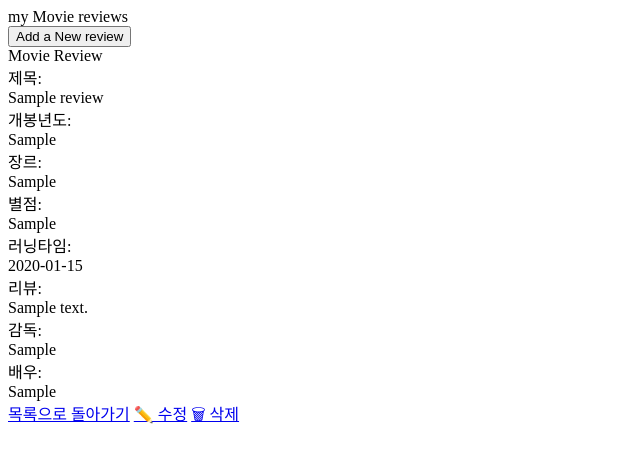
After one commit to Pirogramming-23/Kim-Jieun, a Django app: page /posts/1/ in a window 1280 px wide. The commit adds this page. Shown: the top 463 px of the page, without its empty margins (0-640 px from the left). Run offline with Django 5.2, Linux system fonts and the light colour scheme; tables that the repository leaves empty hold one stand-in row (values such as "Sample post").

Commit message:
review 상세보기 기능 추가

```diff
--- /dev/null
+++ b/myMovieReviews/posts/templates/base.html
@@ -0,0 +1,19 @@
+{% load static %}
+<!DOCTYPE html>
+<html lang="ko">
+<head>
+    <meta charset="UTF-8">
+    <meta name="viewport" content="width=device-width, initial-scale=1.0">
+    <title>My Movie Reviews</title>
+</head>
+<body>
+    <header class="main_header">
+        <div class="logo">
+            my Movie reviews
+        </div>
+        <button class="addBtn">Add a New review</button>
+    </header>
+    {% block content %}
+    {% endblock %}
+</body>
+</html>
--- /dev/null
+++ b/myMovieReviews/posts/templates/reviews_read.html
@@ -0,0 +1,39 @@
+{% extends 'base.html' %}
+
+{% block content %}
+    <div class="container">
+        <div class="page-title">Movie Review</div>
+
+        <div class="review_item">
+            <div class="label">제목: </div>
+            <div class="title">{{review.title}}</div>
+
+            <div class="label">개봉년도: </div>
+            <div class="release_year">{{review.release}}</div>
+
+            <div class="label">장르: </div>
+            <div class="genre">{{review.genre}}</div>
+
+            <div class="label">별점: </div>
+            <div class="rating">{{review.rating}}</div>
+
+            <div class="label">러닝타임: </div>
+            <div class="runningTime">{{review.runningTime}}</div>
+
+            <div class="label">리뷰: </div>
+            <div class="content">{{review.content}}</div>
+
+            <div class="label">감독: </div>
+            <div class="director">{{review.director}}</div>
+
+            <div class="label">배우: </div>
+            <div class="actor">{{review.actor}}</div>
+        </div>
+
+        <div class="bottom_links">
+            <a href="/posts" class="back-link">목록으로 돌아가기</a>
+            <a href="/posts/{{ post.id }}/update/" class="edit-link">✏️ 수정</a>
+            <a href="/posts/{{ post.id }}/delete/" class="delete-link">🗑 삭제</a>
+        </div>
+    </div>
+{% endblock %}
--- a/myMovieReviews/posts/urls.py
+++ b/myMovieReviews/posts/urls.py
@@ -1,6 +1,8 @@
 from django.urls import path
+from django.urls import path, include
 from .views import *
 
 urlpatterns = [
     path("", reviews_list),
+    path("posts/<int:pk>/", reviews_read),
 ]
--- a/myMovieReviews/posts/views.py
+++ b/myMovieReviews/posts/views.py
@@ -6,3 +6,8 @@ def reviews_list(request):
     reviews = Review.objects.all()
     context = {"reviews" : reviews}
     return render(request, "reviews_list.html", context)
+
+def reviews_read(request, pk):
+    review = Review.objects.get(id=pk)
+    context = {"review" : review}
+    return render(request, "reviews_read.html", context)
```
Also changed, not shown: myMovieReviews/posts/templates/reviews_list.html (+4 -18 lines).
